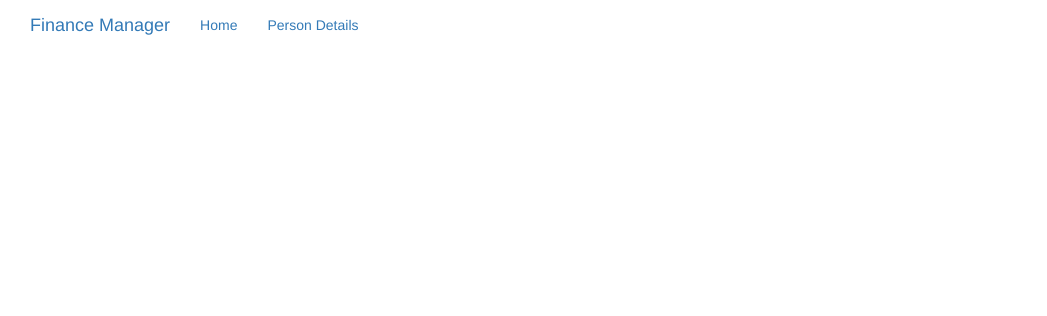
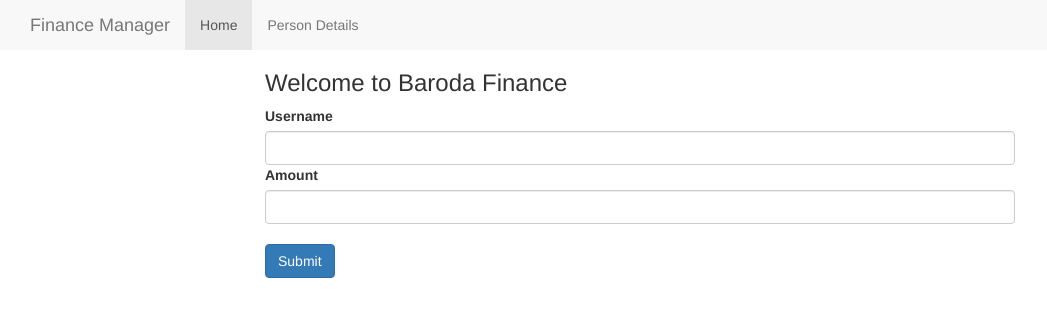
Before and after one commit to SuyogPatel/AngularPractice, an Angular app: page /home in a window 1280 px wide. Before the commit this address led to /. Shown: the top 316 px of the page, without its empty margins (0-1047 px from the left). Built offline with nearby package versions, Linux system fonts and the light colour scheme.

Commit message:
Personal data updates dynamically from firebase

```diff
--- a/src/app/app.module.ts
+++ b/src/app/app.module.ts
@@ -1,16 +1,14 @@
 import { BrowserModule } from '@angular/platform-browser';
 import { NgModule } from '@angular/core';
-import { FormsModule} from '@angular/forms';
+import { FormsModule } from '@angular/forms';
 import { AppComponent } from './app.component';
 import { HeaderComponent } from './header/header.component';
 import { PersonDetailsComponent } from './person-details/person-details.component';
-import { Routes , RouterModule } from '@angular/router';
+import { Routes} from '@angular/router';
 import { HomeComponent } from './home/home.component';
-
-const appRoutes : Routes= [
-  { path : '' , component : HomeComponent},
-  { path : 'persondetails', component : PersonDetailsComponent}
-]
+import { HttpModule } from '@angular/http';
+import { DataService } from './shared/data.service';
+import { AppRouttingModule } from './app.routingmodule';
 
 
 @NgModule({
@@ -23,9 +21,10 @@ const appRoutes : Routes= [
   imports: [
     BrowserModule,
     FormsModule,
-    RouterModule.forRoot(appRoutes)
+    HttpModule,
+    AppRouttingModule
   ],
-  providers: [],
+  providers: [DataService],
   bootstrap: [AppComponent]
 })
 export class AppModule { }
--- /dev/null
+++ b/src/app/app.routingmodule.ts
@@ -0,0 +1,18 @@
+import { Routes,RouterModule } from "@angular/router";
+import { HomeComponent } from "./home/home.component";
+import { PersonDetailsComponent } from "./person-details/person-details.component";
+import { NgModule } from "@angular/core";
+
+const appRoutes: Routes = [
+    { path: '', redirectTo:'home', pathMatch : 'full'},
+    { path: 'home', component: HomeComponent},
+    { path: 'persondetails', component: PersonDetailsComponent }
+  ]
+  @NgModule({
+      imports : [RouterModule.forRoot(appRoutes)],
+exports : [RouterModule]
+
+  })
+export class AppRouttingModule{
+
+}
--- a/src/app/header/header.component.html
+++ b/src/app/header/header.component.html
@@ -1,4 +1,4 @@
-<nav class="nav navbar-deafult">
+<nav class="nav navbar-default">
   <div class="container-fluid">
     <div class="navbar-header">
       <a class="nav navbar-brand">Finance Manager</a>
@@ -6,9 +6,9 @@
     <div class="nav navbar-collapse">
       <ul class="nav navbar-nav">
         <li routerLinkActive="active">
-          <a routerLink="/">Home</a>
+          <a routerLink="/home">Home</a>
         </li>
-        <li>
+        <li routerLinkActive="active">
           <a routerLink="persondetails">Person Details</a>
         </li>
       </ul>
--- a/src/app/home/home.component.html
+++ b/src/app/home/home.component.html
@@ -3,7 +3,7 @@
   <label for="username">Username</label>
   <input type="text" id="username" name="username" class="form-control" ngModel required>
   <label for="amount">Amount</label>
-  <input type="text" id="amount" name="amount" class="form-control" ngModel required>
+  <input type="number" id="amount" name="amount" class="form-control" ngModel required>
   <br>
   <button class="btn btn-primary" type="submit">Submit</button>
 </form>
--- a/src/app/home/home.component.ts
+++ b/src/app/home/home.component.ts
@@ -1,6 +1,8 @@
 import { Component, OnInit } from '@angular/core';
 import { NgForm } from '@angular/forms';
 import { Person } from '../person-details/person.model';
+import { DataService } from './../shared/data.service';
+import { Response } from '@angular/http';
 
 
 @Component({
@@ -9,21 +11,21 @@ import { Person } from '../person-details/person.model';
   styleUrls: ['./home.component.css']
 })
 export class HomeComponent implements OnInit {
-public name = 'suyog';
-  constructor() { }
+  public name = 'suyog';
+  constructor(public dataService: DataService) { }
 
   ngOnInit() {
   }
   onAddData(form: NgForm) {
     console.log(form.value.username);
 
-    form.value.username.push(Person);
-    form.value.amount.push(Person);
+    var toSave: Person = new Person(form.value.username, form.value.amount);
 
-
-
-
-
+    this.dataService.SendData(toSave)
+      .subscribe(
+      (response) => console.log(response),
+      (error) => console.log(error)
+      );
   }
 
 }
--- a/src/app/person-details/person-details.component.ts
+++ b/src/app/person-details/person-details.component.ts
@@ -1,6 +1,7 @@
 import { Component, OnInit } from '@angular/core';
 import { Person } from './person.model';
-
+import { DataService } from '../shared/data.service';
+import { Response } from '@angular/http';
 @Component({
   selector: 'app-person-details',
   templateUrl: './person-details.component.html',
@@ -9,7 +10,7 @@ import { Person } from './person.model';
 export class PersonDetailsComponent implements OnInit {
 
   public persons: Person[];
-  constructor() { }
+  constructor(private dataservice : DataService) { }
 
   ngOnInit() {
     this.persons = [
@@ -17,9 +18,15 @@ export class PersonDetailsComponent implements OnInit {
       new Person("Suyog", 3000)
     ]
 
-
-    console.log(this.persons);
+    this.dataservice.GetData()
+    .subscribe(
+      (response : Response) => {
+        const person : Person = response.json();
+        console.log(person);
+        if(person){
+        this.persons.push(person);
+        }
+      }
+    )
   }
-
-
 }
--- a/src/app/person-details/person.model.ts
+++ b/src/app/person-details/person.model.ts
@@ -1,7 +1,4 @@
 export class Person {
-
-
     constructor(public username: string, public amount: number) {
-
     }
 }
--- /dev/null
+++ b/src/app/shared/data.service.ts
@@ -0,0 +1,18 @@
+import { Injectable } from "@angular/core";
+import { Http } from '@angular/http';
+import { Person } from './../person-details/person.model';
+import { Observable } from'Rxjs/Observable';
+@Injectable()
+export class DataService {
+    constructor(private http: Http) {
+    }
+    SendData(data : Person) {
+        console.log(data);
+
+    return this.http.patch('https://ng-finance.firebaseio.com/data.json',data);
+    }
+
+    GetData(){
+     return this.http.get('https://ng-finance.firebaseio.com/data.json');
+    }
+}
```
